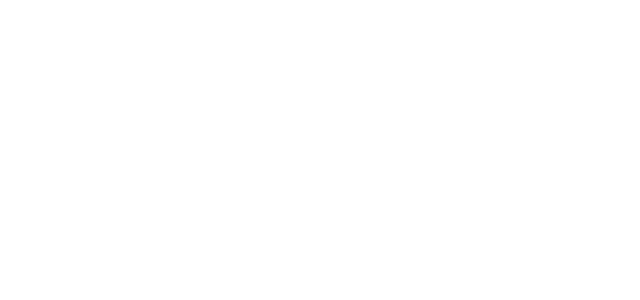
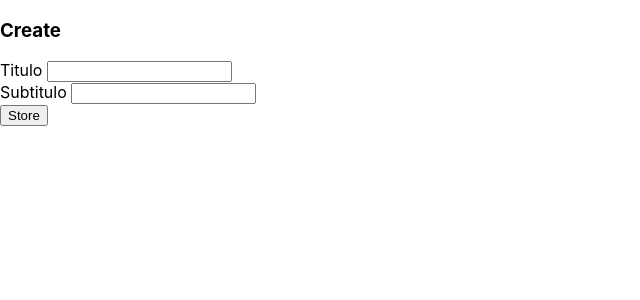
Before and after one commit to carlaluppi/portfolio-front, a React (Create React App) app: page /create in a window 1280 px wide. Before the commit this address had no page. Shown: the top 300 px of the page, without its empty margins (0-640 px from the left). Built offline with nearby package versions, Linux system fonts and the light colour scheme.

Commit message:
created crud axios

```diff
--- a/package.json
+++ b/package.json
@@ -10,6 +10,7 @@
     "@testing-library/jest-dom": "^5.16.5",
     "@testing-library/react": "^13.4.0",
     "@testing-library/user-event": "^13.5.0",
+    "axios": "^1.3.0",
     "react": "^18.2.0",
     "react-dom": "^18.2.0",
     "react-router-dom": "^6.8.0",
--- a/src/App.jsx
+++ b/src/App.jsx
@@ -1,5 +1,5 @@
 
-import './App.css';
+
 import React from 'react';
 import Router from './router/PublicRoute';
 
--- /dev/null
+++ b/src/components/crud/Create.jsx
@@ -0,0 +1,43 @@
+import axios from 'axios';
+import React, { useState } from 'react'
+import { useNavigate } from 'react-router-dom';
+
+const url = 'http://localhost:8000/api'
+
+const Create = () => {
+
+    const [title, setTitle] = useState('');
+    const [subtitle, setSubtitle] = useState('');
+    const navigate = useNavigate();
+
+    const store = async (e) => {
+        e.preventDefault();
+        await axios.post(url, {title : title,subtitle : subtitle})
+       navigate('/')
+    }
+
+  return (
+    <div>
+        <h3>Create</h3>
+        <form onSubmit={store}>
+            <div className='mb-3'>
+                <label className='form-label'> Titulo </label>
+                <input
+                value={title}
+                onChange={(e)=> setTitle(e.target.value)}
+                type="text"  className='form-control'/>
+            </div>
+            <div className='mb-3'>
+                <label className='form-label'> Subtitulo </label>
+                <input
+                value={subtitle}
+                onChange={(e)=> setSubtitle(e.target.value)}
+                type="text"  className='form-control'/>
+            </div>
+            <button type="submit" className='btn btn-success'>Store</button>
+        </form>
+    </div>
+  )
+}
+
+export default Create;
--- /dev/null
+++ b/src/components/crud/Edit.jsx
@@ -0,0 +1,57 @@
+import axios from 'axios';
+import React, {useEffect, useState} from 'react'
+import { useNavigate, useParams } from 'react-router-dom';
+
+const url = 'http://localhost:8000/api'
+
+
+const Edit = () => {
+
+  const [title, setTitle] = useState('');
+  const [subtitle, setSubtitle] = useState('');
+  const navigate = useNavigate();
+  const {id} = useParams()
+
+  const update = async (e) => {
+    e.preventDefault();
+    await axios.put(`${url}${id}`, {
+      title: title,
+      subtitle: subtitle
+    } )
+    navigate('/')
+  }
+
+  useEffect( () => {
+    const getElementsById = async () => {
+      const response = await axios.get(`${url}${id}`)
+      setTitle(response.data.title);
+      setSubtitle(response.data.subtitle);
+    }
+    getElementsById();
+  }, [])
+
+  return (
+    <div>
+              <h3>Edit</h3>
+        <form onSubmit={update}>
+            <div className='mb-3'>
+                <label className='form-label'> Titulo </label>
+                <input
+                value={title}
+                onChange={(e)=> setTitle(e.target.value)}
+                type="text"  className='form-control'/>
+            </div>
+            <div className='mb-3'>
+                <label className='form-label'> Subtitulo </label>
+                <input
+                value={subtitle}
+                onChange={(e)=> setSubtitle(e.target.value)}
+                type="text"  className='form-control'/>
+            </div>
+            <button type="submit" className='btn btn-success'>Edit</button>
+        </form>
+    </div>
+  )
+}
+
+export default Edit;
--- /dev/null
+++ b/src/components/crud/Show.jsx
@@ -0,0 +1,57 @@
+import React, { useEffect, useState } from 'react'
+import axios from 'axios';
+import { Link } from 'react-router-dom';
+
+const url = 'http://localhost:8000/api'
+
+const Show = () => {
+
+    const [elementos, setElementos] = useState([]);
+
+    useEffect( () => {
+        getAllElements();
+    }, [])
+
+    const getAllElements = async () => {
+        const response = await axios.get(`${url}/proyectos`);
+        setElementos(response.data);
+    }
+
+    const deleteElement = async (id) => {
+        await axios.delete(`${url}/proyectos/${id}`);
+        getAllElements();
+    }
+
+  return (
+    <div>
+        <Link to="/create" className='btn btn-success btn-lg '> Create </Link>
+
+        <table>
+            <thead>
+                <tr>
+                    <th>Titulo</th>
+                    <th>Subtitulo</th>
+                    <th>Action</th>
+                </tr>
+            </thead>
+            <tbody>
+                {
+                    elementos.map( (elemento) => (
+                        <tr key={elemento.id}>
+                            <td>{elemento.title}</td>
+                            <td>{elemento.subtitle}</td>
+                            <td>
+                                <Link to={`/edit/${elemento.id}`} className='btn btn-warning'>Edit</Link>
+                                <button onClick={() => deleteElement(elemento.id)} className="btn btn-danger">Delete</button>
+                            </td>
+
+                        </tr>
+                    ))
+                }
+            </tbody>
+        </table>
+    </div>
+  )
+}
+
+export default Show;
--- a/src/router/PublicRoute.jsx
+++ b/src/router/PublicRoute.jsx
@@ -3,6 +3,8 @@
 import {BrowserRouter as Router,Routes,Route } from "react-router-dom";
 
 import Home from './../views/Home'
+import  Create  from '../components/crud/Create';
+import Edit from '../components/crud/Edit'
 
 export default class PublicRoute extends React.Component {
     render() {
@@ -10,7 +12,8 @@
         <Router>
             <Routes>
                 <Route exact path="/" element={<Home/>}/>
-
+                <Route path='/create' element={<Create/>} />
+                <Route path='/edit/:id' element={<Edit/>}/>
 
             </Routes>
         </Router>
--- a/src/views/Home.jsx
+++ b/src/views/Home.jsx
@@ -1,10 +1,14 @@
 import React from 'react'
+import Show from '../components/crud/Show'
+
 
 const Home = () => {
   return (
 
     <React.Fragment>
         <h1>MY PORTFOLIO</h1>
+
+        <Show/>
     </React.Fragment>
   )
 }
```
Also changed, not shown: 1 other file (tests, documents, lock files or other folders).
